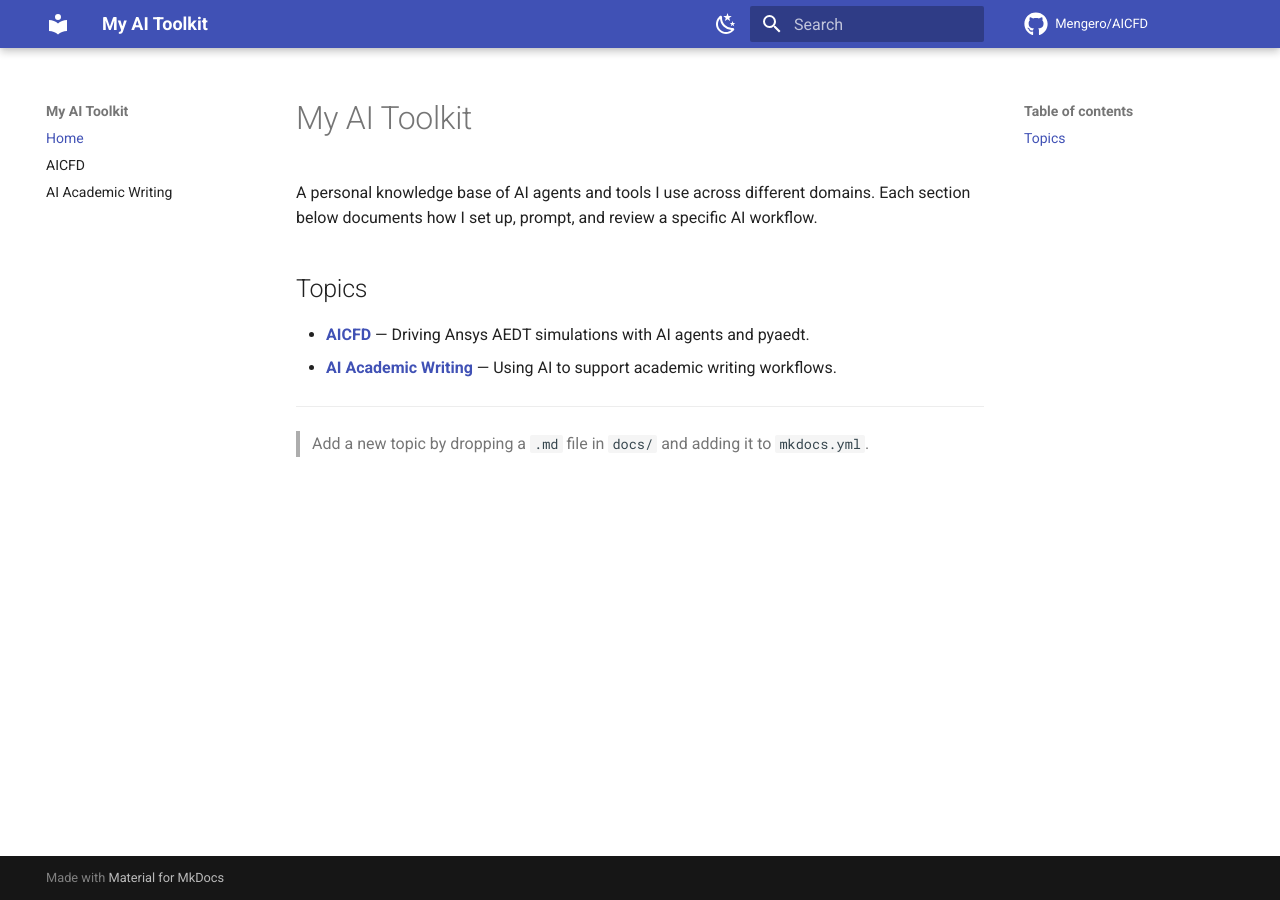
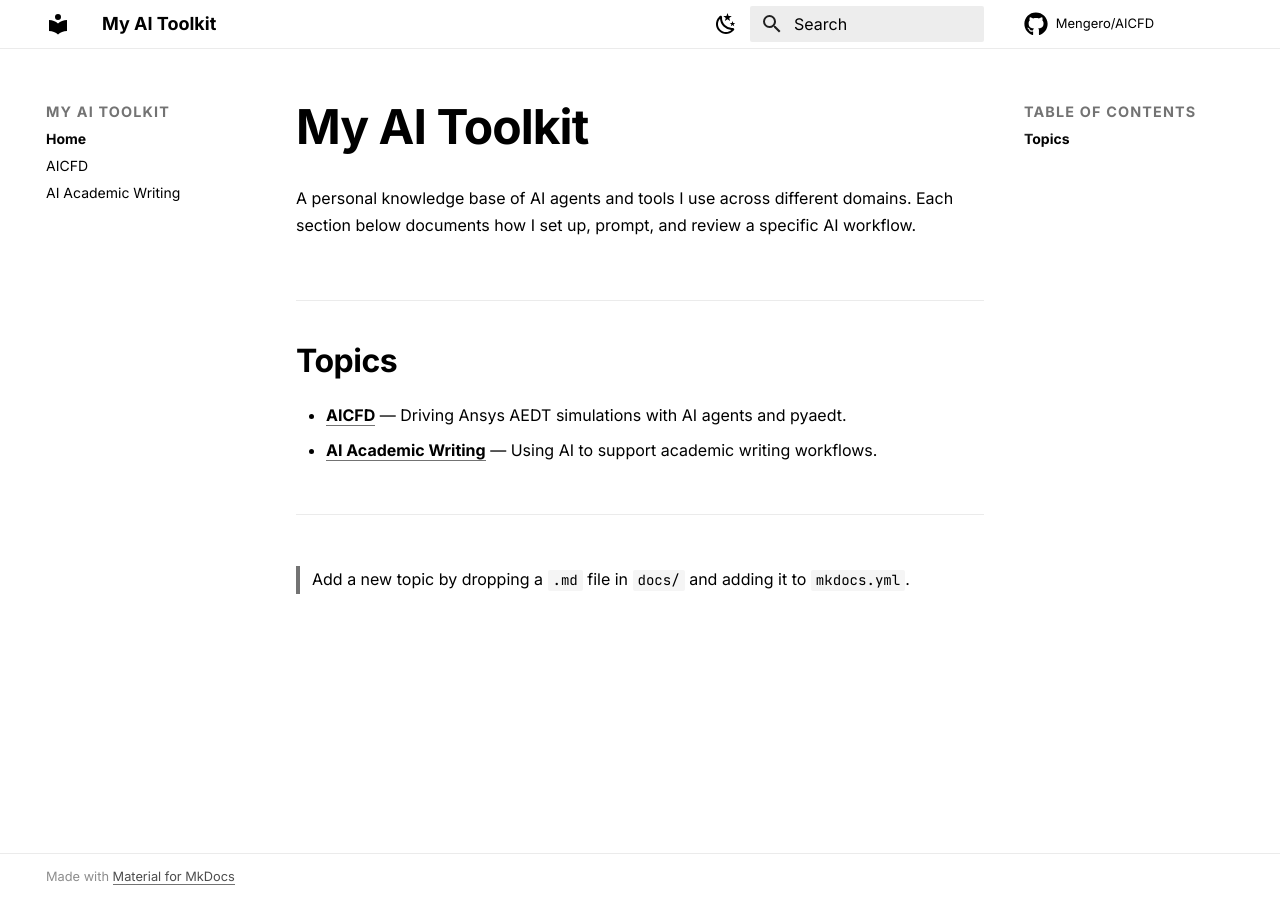
Before and after one commit to Mengero/AICFD, an MkDocs documentation site: the page built from docs/index.md, in a window 1280 px wide. Built offline with MkDocs 1.6.1 and Material for MkDocs 9.7.7, drawn with Linux system fonts in a browser that asks for light colours; comment, search, counter and statistics services are not loaded.

Commit message:
Restyle site to minimalist black-and-white
Swap the indigo Material palette for a pure black/white scheme in
both light and dark modes, switch to Inter for body and JetBrains
Mono for code, and add docs/stylesheets/extra.css with hairline
rules, monochrome links, quiet code chrome, and tighter heading
typography. The aesthetic is intentionally direct and high-contrast
so the documentation reads like a print page.

Co-Authored-By: Claude Opus 4.7 (1M context) <noreply@anthropic.com>

```diff
--- /dev/null
+++ b/docs/stylesheets/extra.css
@@ -0,0 +1,197 @@
+/* Minimalist black-and-white overrides for Material theme. */
+
+/* Light scheme — true white background, true black ink. */
+[data-md-color-scheme="default"] {
+  --md-primary-fg-color: #ffffff;
+  --md-primary-fg-color--light: #ffffff;
+  --md-primary-fg-color--dark: #ffffff;
+  --md-primary-bg-color: #000000;
+  --md-primary-bg-color--light: #000000;
+
+  --md-accent-fg-color: #000000;
+  --md-accent-fg-color--transparent: rgba(0, 0, 0, 0.08);
+  --md-accent-bg-color: #ffffff;
+  --md-accent-bg-color--light: #ffffff;
+
+  --md-default-bg-color: #ffffff;
+  --md-default-fg-color: #000000;
+  --md-default-fg-color--light: #000000;
+  --md-default-fg-color--lighter: rgba(0, 0, 0, 0.55);
+  --md-default-fg-color--lightest: rgba(0, 0, 0, 0.08);
+
+  --md-typeset-color: #000000;
+  --md-typeset-a-color: #000000;
+
+  --md-code-bg-color: #f5f5f5;
+  --md-code-fg-color: #000000;
+
+  --md-footer-bg-color: #ffffff;
+  --md-footer-bg-color--dark: #ffffff;
+  --md-footer-fg-color: #000000;
+  --md-footer-fg-color--light: rgba(0, 0, 0, 0.7);
+  --md-footer-fg-color--lighter: rgba(0, 0, 0, 0.45);
+}
+
+/* Dark scheme — true black background, true white ink. */
+[data-md-color-scheme="slate"] {
+  --md-primary-fg-color: #000000;
+  --md-primary-fg-color--light: #000000;
+  --md-primary-fg-color--dark: #000000;
+  --md-primary-bg-color: #ffffff;
+  --md-primary-bg-color--light: #ffffff;
+
+  --md-accent-fg-color: #ffffff;
+  --md-accent-fg-color--transparent: rgba(255, 255, 255, 0.1);
+  --md-accent-bg-color: #000000;
+  --md-accent-bg-color--light: #000000;
+
+  --md-default-bg-color: #000000;
+  --md-default-fg-color: #ffffff;
+  --md-default-fg-color--light: #ffffff;
+  --md-default-fg-color--lighter: rgba(255, 255, 255, 0.55);
+  --md-default-fg-color--lightest: rgba(255, 255, 255, 0.08);
+
+  --md-typeset-color: #ffffff;
+  --md-typeset-a-color: #ffffff;
+
+  --md-code-bg-color: #0d0d0d;
+  --md-code-fg-color: #ffffff;
+
+  --md-footer-bg-color: #000000;
+  --md-footer-bg-color--dark: #000000;
+  --md-footer-fg-color: #ffffff;
+  --md-footer-fg-color--light: rgba(255, 255, 255, 0.7);
+  --md-footer-fg-color--lighter: rgba(255, 255, 255, 0.45);
+}
+
+/* Header — flat, no gradient, hairline bottom border. */
+.md-header {
+  box-shadow: none;
+  border-bottom: 1px solid var(--md-default-fg-color--lightest);
+}
+.md-header[data-md-state="shadow"] {
+  box-shadow: none;
+}
+.md-tabs {
+  border-bottom: 1px solid var(--md-default-fg-color--lightest);
+}
+
+/* Typography — large, clean, minimal letter-spacing. */
+.md-typeset {
+  font-feature-settings: "ss01", "cv11";
+  line-height: 1.7;
+}
+.md-typeset h1 {
+  font-weight: 700;
+  font-size: 2.4rem;
+  letter-spacing: -0.02em;
+  line-height: 1.15;
+  margin: 0 0 1.5rem;
+  color: var(--md-default-fg-color);
+}
+.md-typeset h2 {
+  font-weight: 700;
+  font-size: 1.6rem;
+  letter-spacing: -0.015em;
+  line-height: 1.25;
+  margin-top: 3rem;
+  border-top: 1px solid var(--md-default-fg-color--lightest);
+  padding-top: 2rem;
+}
+.md-typeset h3 {
+  font-weight: 600;
+  font-size: 1.15rem;
+  letter-spacing: -0.005em;
+  margin-top: 2rem;
+}
+.md-typeset h4 {
+  font-weight: 600;
+  font-size: 0.95rem;
+  text-transform: uppercase;
+  letter-spacing: 0.06em;
+  margin-top: 1.75rem;
+}
+
+/* Links — black/white only, underline on hover. */
+.md-typeset a {
+  text-decoration: none;
+  border-bottom: 1px solid var(--md-default-fg-color--lighter);
+  transition: border-color 120ms ease;
+}
+.md-typeset a:hover,
+.md-typeset a:focus {
+  border-bottom-color: var(--md-default-fg-color);
+  color: var(--md-default-fg-color);
+}
+
+/* Horizontal rule — hairline. */
+.md-typeset hr {
+  border: 0;
+  border-top: 1px solid var(--md-default-fg-color--lightest);
+  margin: 2.5rem 0;
+}
+
+/* Tables — minimal, just hairline rules. */
+.md-typeset table:not([class]) {
+  border: 0;
+  border-top: 1px solid var(--md-default-fg-color--lightest);
+}
+.md-typeset table:not([class]) th,
+.md-typeset table:not([class]) td {
+  border-bottom: 1px solid var(--md-default-fg-color--lightest);
+  background: transparent;
+}
+.md-typeset table:not([class]) th {
+  background: transparent;
+  font-weight: 600;
+  text-transform: uppercase;
+  letter-spacing: 0.06em;
+  font-size: 0.78rem;
+}
+
+/* Code blocks — quiet, monospaced, no fancy chrome. */
+.md-typeset code {
+  background: var(--md-code-bg-color);
+  border-radius: 2px;
+  padding: 0.1em 0.35em;
+  font-size: 0.88em;
+}
+.md-typeset pre > code {
+  border-radius: 2px;
+}
+.md-typeset .highlight {
+  border: 1px solid var(--md-default-fg-color--lightest);
+  border-radius: 2px;
+}
+
+/* Navigation — quieter, minimal active state. */
+.md-nav__title {
+  font-weight: 600;
+  text-transform: uppercase;
+  letter-spacing: 0.08em;
+  font-size: 0.72rem;
+  color: var(--md-default-fg-color--lighter);
+}
+.md-nav__link {
+  border-bottom: none;
+}
+.md-nav__link--active,
+.md-nav__link[for]:focus,
+.md-nav__link:hover {
+  color: var(--md-default-fg-color);
+  font-weight: 600;
+}
+
+/* Search box — minimal. */
+.md-search__form {
+  border-radius: 2px;
+  background: var(--md-default-fg-color--lightest);
+}
+
+/* Footer — hairline top border, no brand color. */
+.md-footer {
+  border-top: 1px solid var(--md-default-fg-color--lightest);
+}
+.md-footer-meta {
+  background: var(--md-footer-bg-color);
+}
--- a/mkdocs.yml
+++ b/mkdocs.yml
@@ -18,20 +18,26 @@ theme:
   palette:
     - media: "(prefers-color-scheme: light)"
       scheme: default
-      primary: indigo
-      accent: indigo
+      primary: white
+      accent: black
       toggle:
         icon: material/weather-night
         name: Switch to dark mode
     - media: "(prefers-color-scheme: dark)"
       scheme: slate
-      primary: indigo
-      accent: indigo
+      primary: black
+      accent: white
       toggle:
         icon: material/weather-sunny
         name: Switch to light mode
+  font:
+    text: Inter
+    code: JetBrains Mono
   icon:
     repo: fontawesome/brands/github
+
+extra_css:
+  - stylesheets/extra.css
 
 nav:
   - Home: index.md
```
